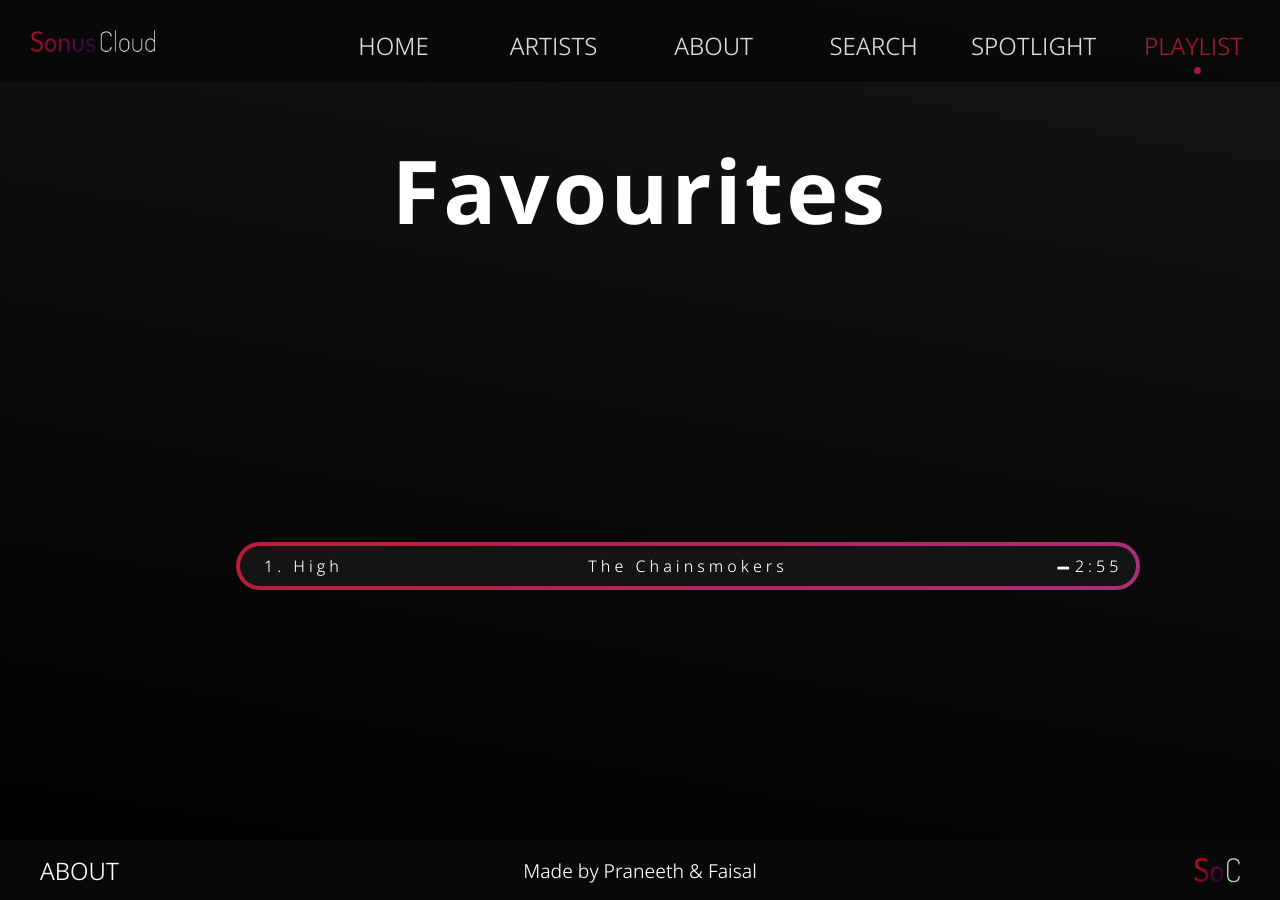
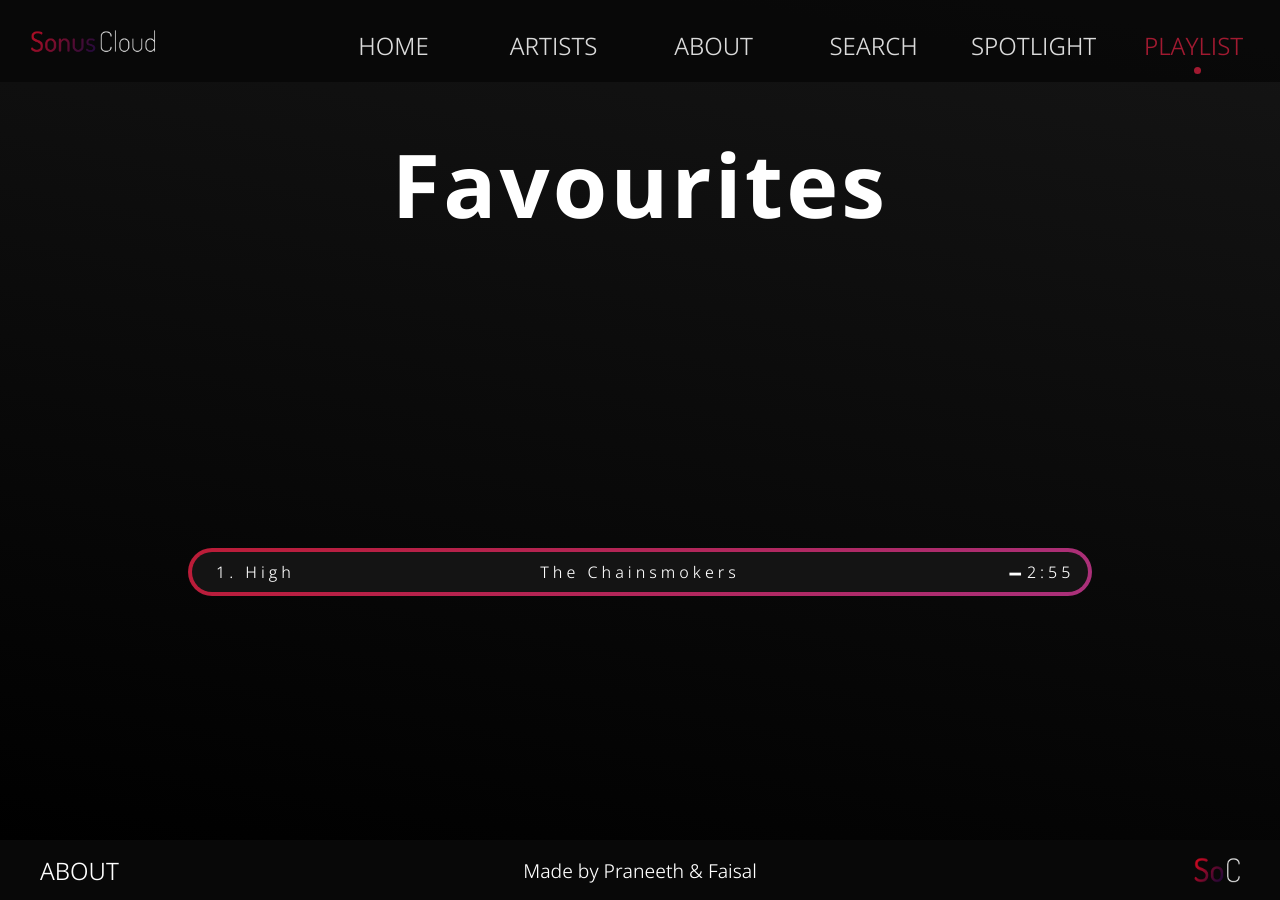
Before and after one commit to JerseysGet/SonusCloud, a Flask app: page /playlist in a window 1280 px wide. Run offline with Flask 3, Linux system fonts and the light colour scheme; tables that the repository leaves empty hold one stand-in row (values such as "Sample post").

Commit message:
centered playlist songs

```diff
--- a/src/static/style.css
+++ b/src/static/style.css
@@ -1434,6 +1434,18 @@ th:nth-child(3) {
   letter-spacing: 0.2rem;
 }
 
+.playlist_container {
+  display: flex;
+  flex-direction: column;
+  justify-content: space-around;
+  align-items: center;
+  width: 100%;
+}
+
+.playlist_container > .track_list {
+  margin-left: 0;
+}
+
 .playlist_track {
   width: 100%;
   display: grid;
--- a/src/templates/playlist.html
+++ b/src/templates/playlist.html
@@ -9,7 +9,10 @@ Playlist {% endblock %} {% block content %}
     <div class="playlist_container">
       <ol class="track_list">
         {% for track in tracks %}
-        <div class="track" data-id="{{track['artist_id']}} {{track['album_id']}} {{track['song_id']}}">
+        <div
+          class="track"
+          data-id="{{track['artist_id']}} {{track['album_id']}} {{track['song_id']}}"
+        >
           <div class="playlist_track">
             <li class="track_number">{{ track['name'] }}</li>
             <div class="artist_name">{{ track['artist'] }}</div>
```
